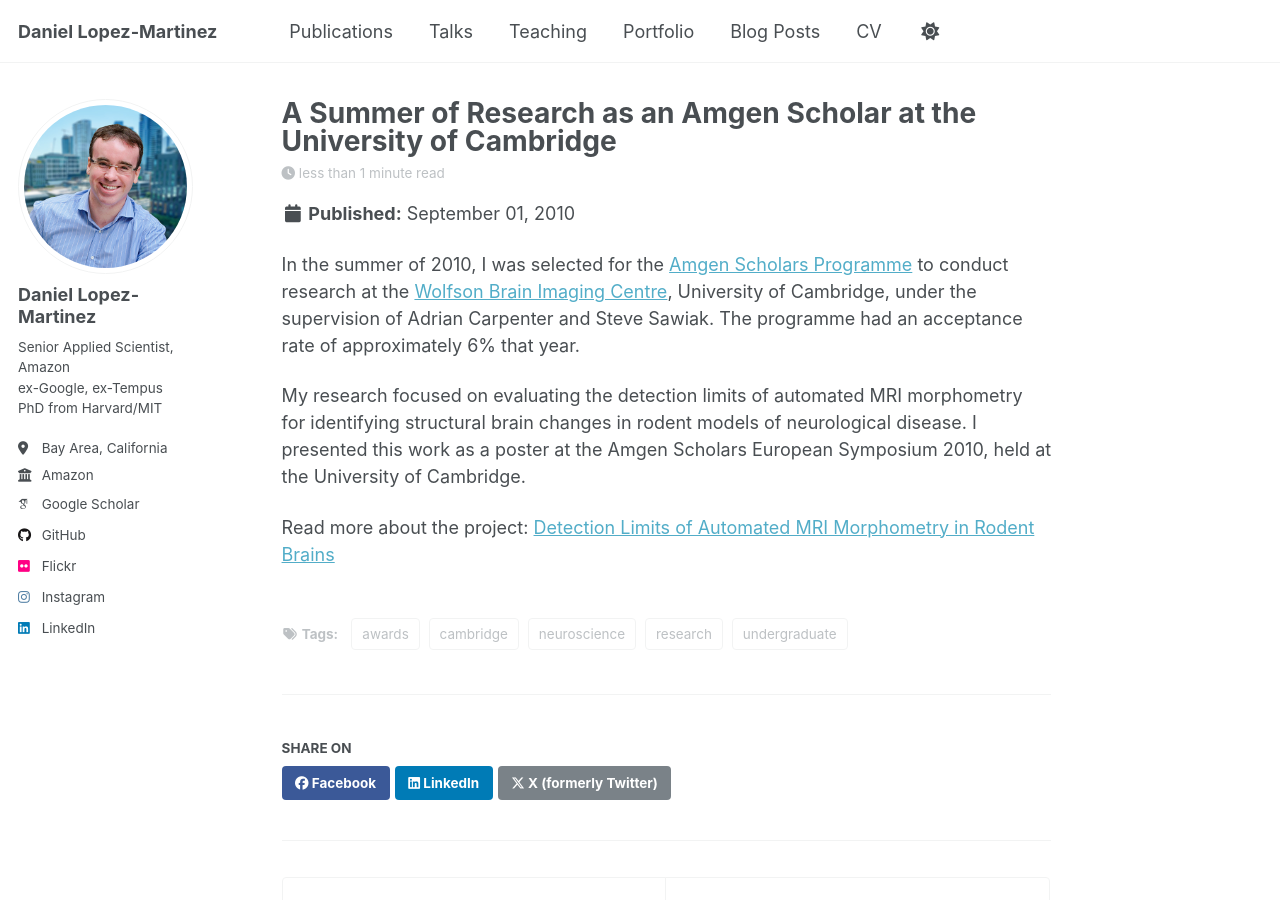
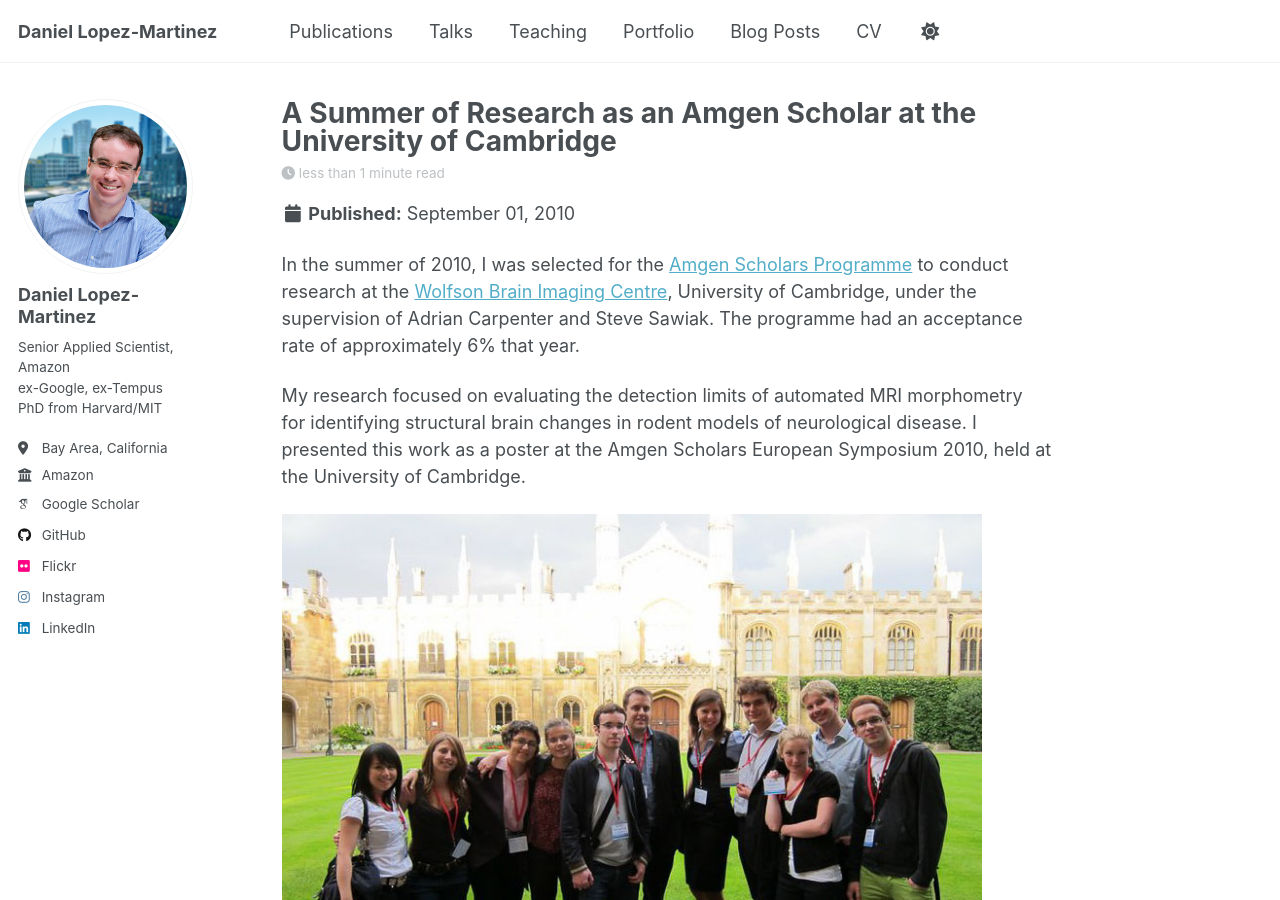
Before and after one commit to daniel-lopezmartinez/daniel-lopezmartinez.github.io, a Jekyll site: the page built from _posts/2010-09-01-amgen-scholars-cambridge.md, in a window 1280 px wide and 900 px high. Built offline with Jekyll 4.4.1, drawn with Linux system fonts in a browser that asks for light colours; some web fonts are replaced; a script that is not in the unit is left out.

Commit message:
added pic

```diff
--- a/_posts/2010-09-01-amgen-scholars-cambridge.md
+++ b/_posts/2010-09-01-amgen-scholars-cambridge.md
@@ -3,6 +3,7 @@ title: 'A Summer of Research as an Amgen Scholar at the University of Cambridge'
 date: 2010-09-01
 permalink: /posts/2010/09/amgen-scholars-cambridge
 description: "Selected for the Amgen Scholars Programme to conduct summer research at the University of Cambridge's Wolfson Brain Imaging Centre."
+image: /images/blog/2010-amgen-cambridge.jpg
 tags:
   - awards
   - research
@@ -15,4 +16,6 @@ In the summer of 2010, I was selected for the [Amgen Scholars Programme](https:/
 
 My research focused on evaluating the detection limits of automated MRI morphometry for identifying structural brain changes in rodent models of neurological disease. I presented this work as a poster at the Amgen Scholars European Symposium 2010, held at the University of Cambridge.
 
+<img src='/images/blog/2010-amgen-cambridge.jpg' width="700" alt="Daniel Lopez-Martinez as an Amgen Scholar at the University of Cambridge, 2010.">
+
 Read more about the project: [Detection Limits of Automated MRI Morphometry in Rodent Brains](/portfolio/undergraduate-amgen-programme/)
```
